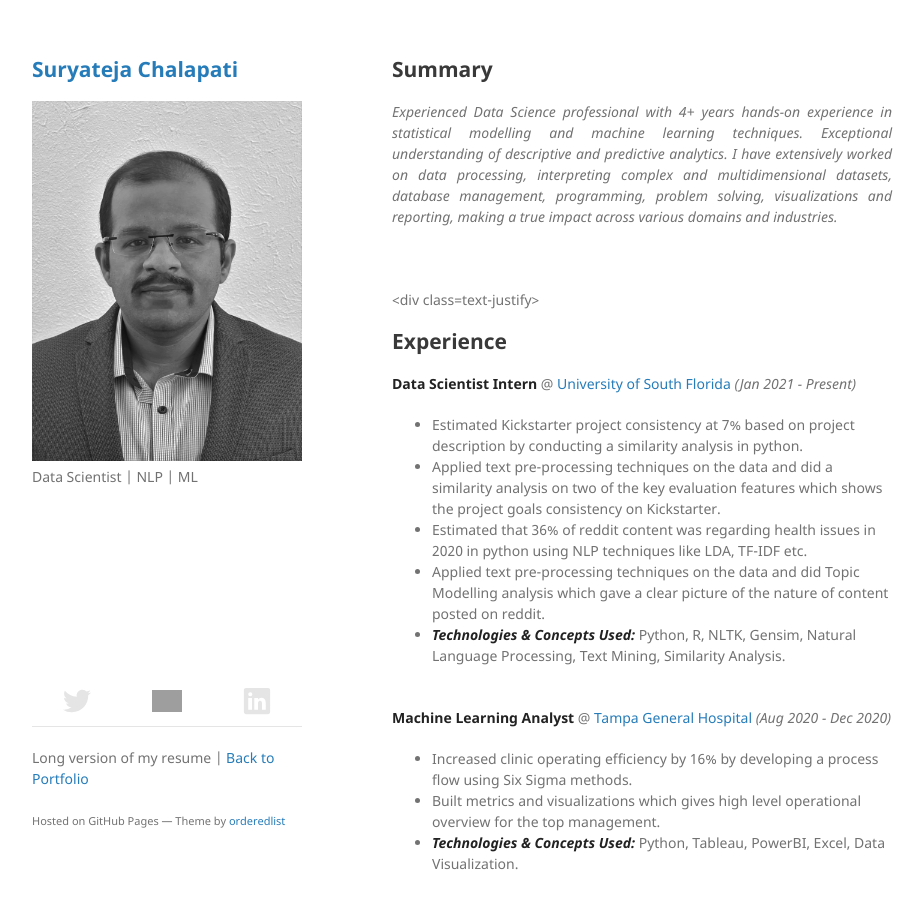
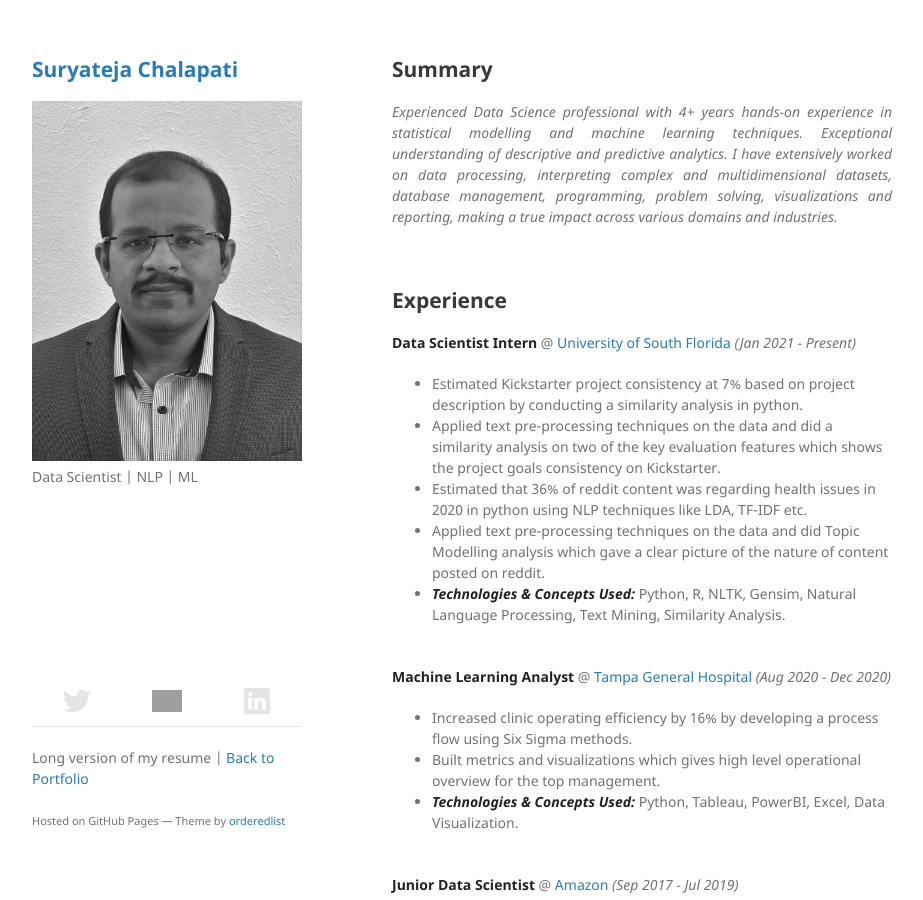
Before and after one commit to suryateja0153/Digital_Resume, a Jekyll site: the page built from index.md, in a window 1280 px wide and 900 px high. Shown: the whole window, without its empty margins (178-1101 px from the left). Built offline with Jekyll 4.4.1, drawn with Linux system fonts in a browser that asks for light colours; our own code applies the rules of GitHub Pages for plain Markdown files; part of the change alters nothing that is shown; grey boxes are pictures that could not be loaded.

Commit message:
Updated index.md

```diff
--- a/index.md
+++ b/index.md
@@ -2,7 +2,6 @@
 
 <div style="text-align: justify"><i>Experienced Data Science professional with 4+ years hands-on experience in statistical modelling and machine learning techniques. Exceptional understanding of descriptive and predictive analytics. I have extensively worked on data processing, interpreting complex and multidimensional datasets, database management, programming, problem solving, visualizations and reporting, making a true impact across various domains and industries.</i></div><br><br>
 
-<div class=text-justify>
 ## Experience
 
 **Data Scientist Intern** @ [University of South Florida](https://www.usf.edu/) _(Jan 2021 - Present)_ <br>
@@ -83,6 +82,6 @@ _(R, Tableau, Python, Multi-Level Regression, Linear Mixed Effect Models (LMER),
 
 ## Let's Connect
 
-**_Thanks for stopping by. You can find my portfolio and my other projects from the following links._**</div>
+**_Thanks for stopping by. You can find my portfolio and my other projects from the following links._**
 
 [Email](mailto:suryateja.0153@gmail.com) | [Website](https://suryatejachalapati.com/) | [LinkedIn](https://www.linkedin.com/in/suryateja-chalapati/) | [GitHub](https://github.com/suryateja0153) | [Twitter](https://twitter.com/suryateja0153)
```
